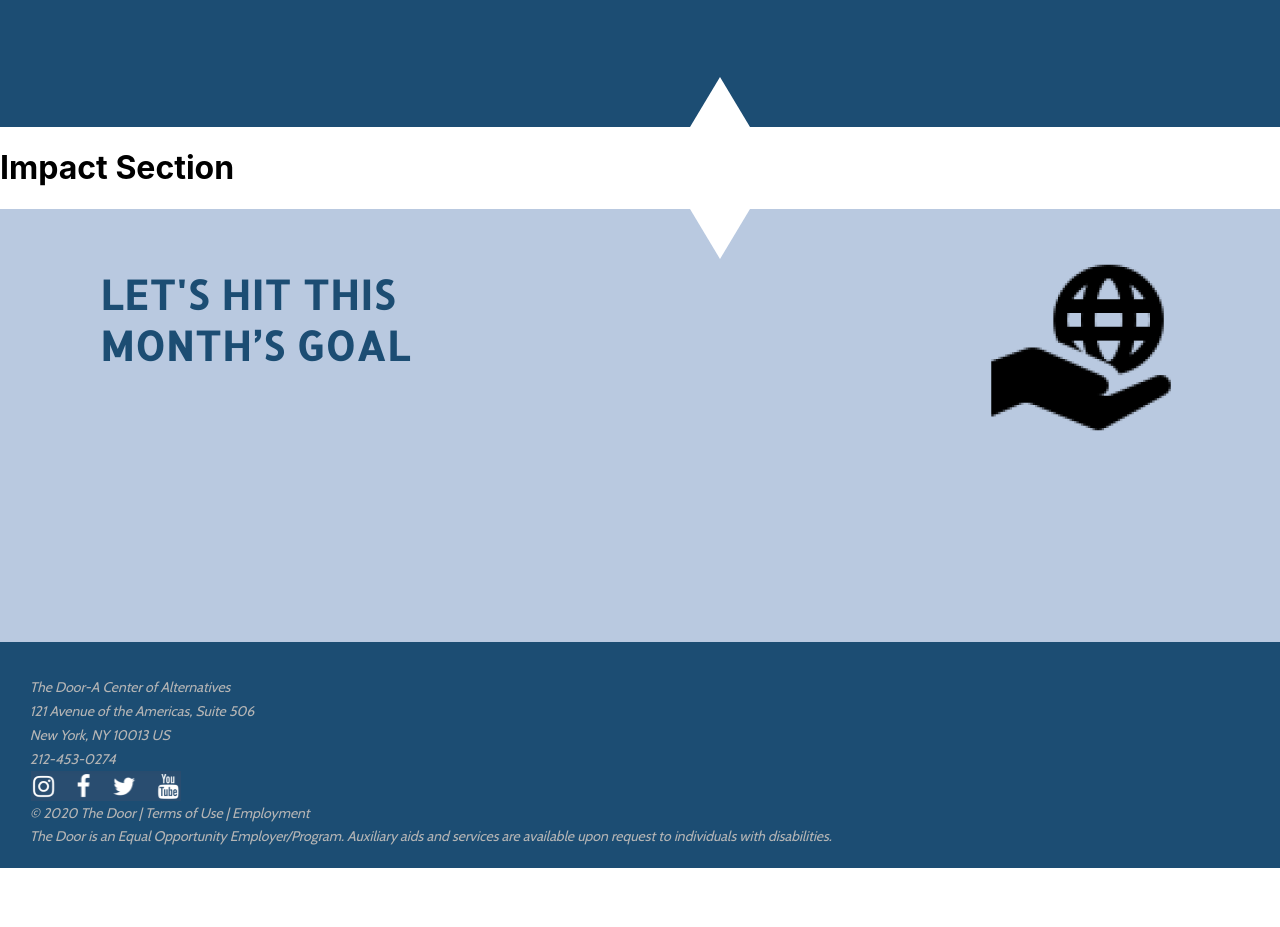
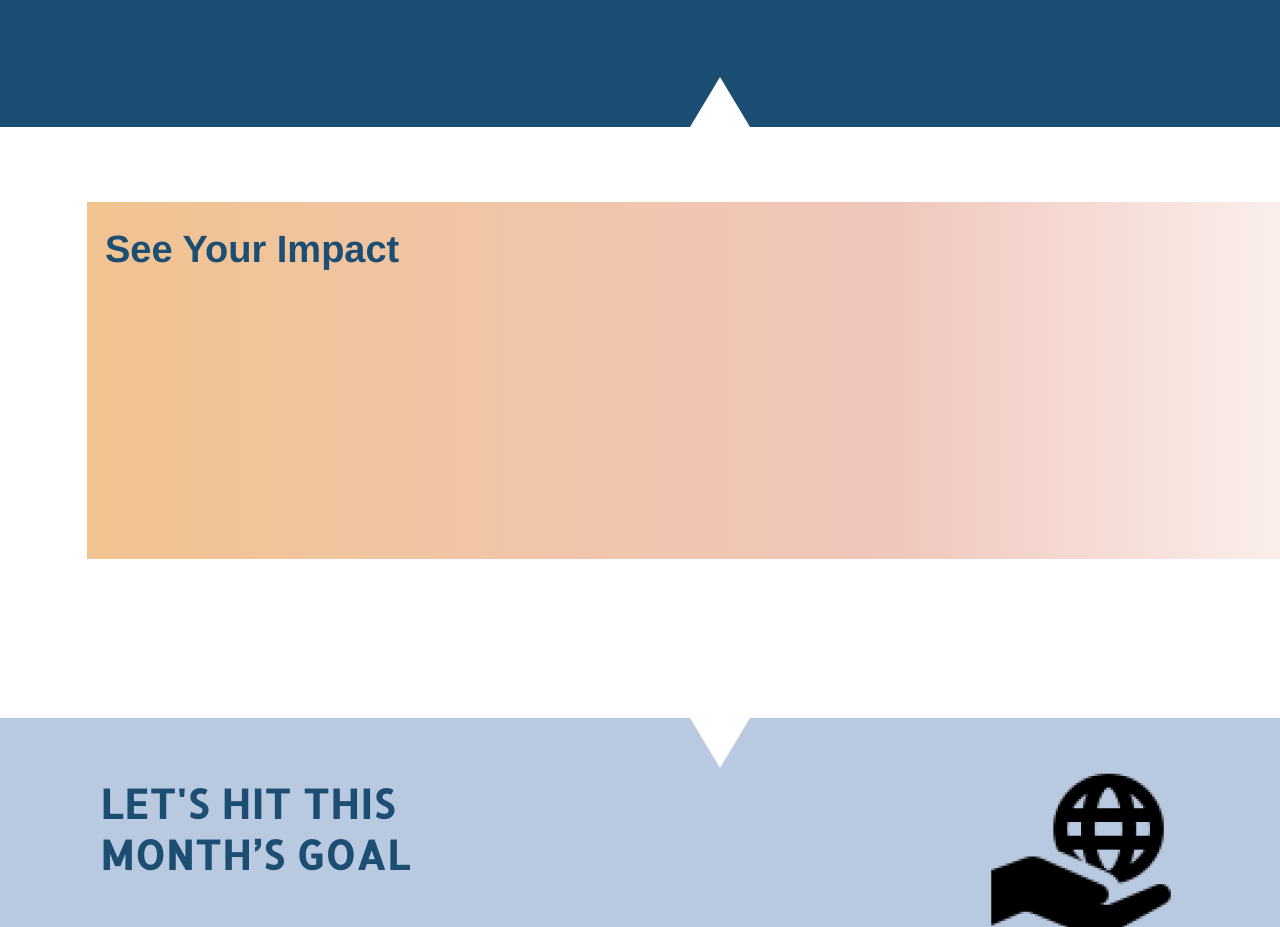
Before and after one commit to Ricomitch/The-Door, a React (Create React App) app in the folder client/: page /get-involved in a window 1280 px wide. Shown: the part 1420-2347 px from the top of the page. Before the commit the page ends 2288 px from the top, so only its background shows below. Built offline with nearby package versions, Linux system fonts and the light colour scheme; a web font is replaced by a local one.

Commit message:
begins Impact Section of Get Involved

```diff
--- a/client/src/components/GetInvolved/ImpactGetInvolved.css
+++ b/client/src/components/GetInvolved/ImpactGetInvolved.css
@@ -0,0 +1,24 @@
+div.getInvolved-impact-section {
+  display: grid;
+  grid-template-columns: 40px 27px 20px 88px 500px 70px 590px 1fr;
+  grid-template-rows: 75px 112px 144px 33px 141px 86px;
+}
+
+div.gradient-block-get-involved {
+  background: linear-gradient(90deg, rgba(241,195,144,1) 0%, rgba(240,199,189,1) 60%, rgba(255,255,255,1) 100%);
+  grid-row: 2 / 6;
+  grid-column: 4 / 9;
+  height: 357px;
+}
+
+h1.see-your-impact {
+  grid-column: 4;
+  grid-row-start: 2;
+  padding-left: 18px;
+  font-family: Helvetica, sans-serif;
+  font-size: 38px;
+  line-height: 44px;
+  font-weight: bold;
+  width: 400px;
+  color: #1C4D73;
+}
--- a/client/src/components/GetInvolved/ImpactGetInvolved.jsx
+++ b/client/src/components/GetInvolved/ImpactGetInvolved.jsx
@@ -1,9 +1,11 @@
 import React from 'react'
+import './ImpactGetInvolved.css'
 
 function ImpactGetInvolved() {
   return (
-    <div>
-      <h1>Impact Section</h1>
+    <div className='getInvolved-impact-section'>
+      <div className='gradient-block-get-involved'></div>
+      <h1 className="see-your-impact">See Your Impact</h1>
     </div>
   )
 }
--- a/client/src/components/HomePage/ImpactHomePage.css
+++ b/client/src/components/HomePage/ImpactHomePage.css
@@ -19,7 +19,7 @@ div.gradient-block{
   grid-column-start: 3;
   width: 1153px;
   height: 617px;
-  background: rgb(241,195,144);
+
   background: linear-gradient(90deg, rgba(241,195,144,1) 0%, rgba(240,199,189,1) 60%, rgba(255,255,255,1) 100%); ;
 }
 
```
